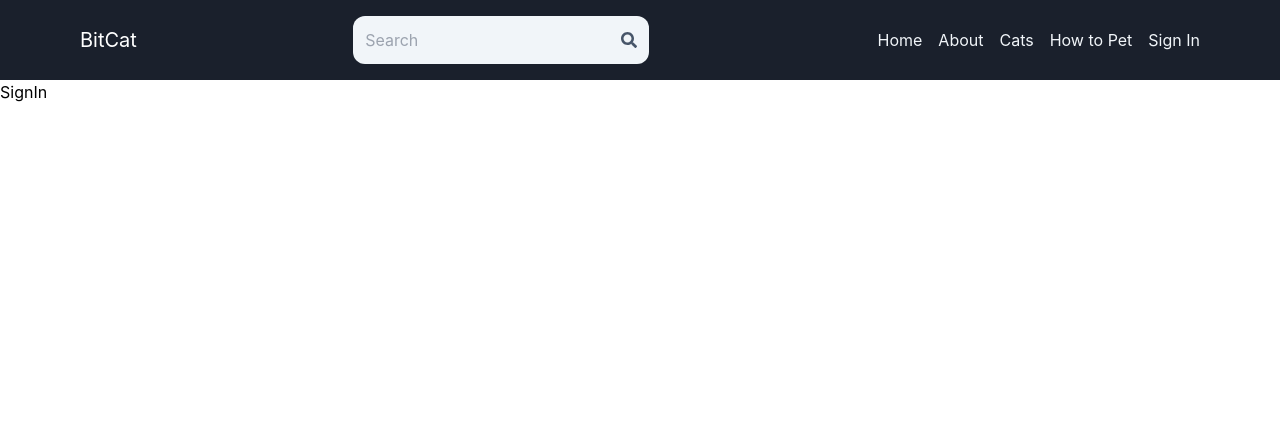
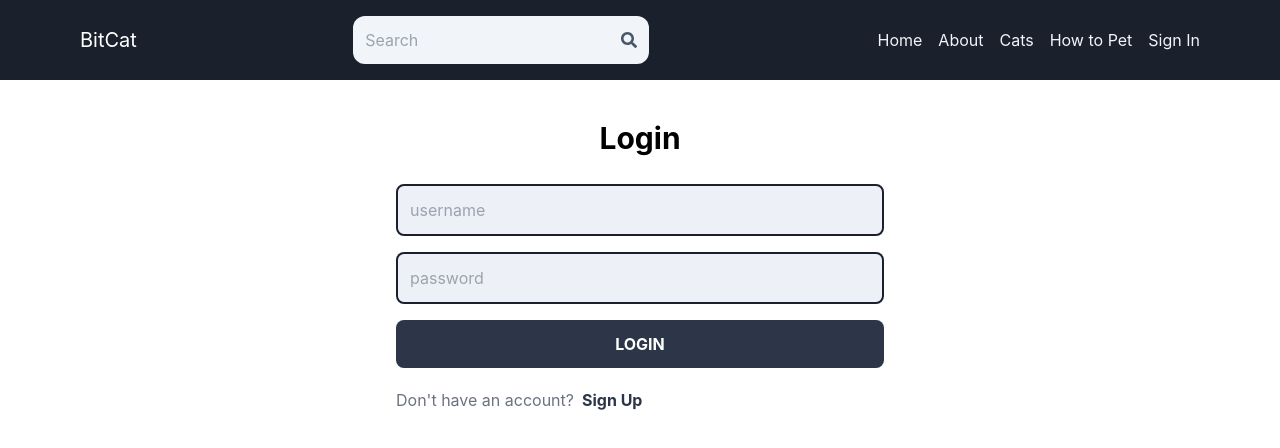
Before and after one commit to HelloArtty/BitCatWeb, a React (Vite) app in the folder FrontEnd/: page /signin in a window 1280 px wide. Shown: the top 448 px of the page. Built offline with nearby package versions, Linux system fonts and the light colour scheme.

Commit message:
complete sign in page

```diff
--- a/FrontEnd/src/pages/SignIn.jsx
+++ b/FrontEnd/src/pages/SignIn.jsx
@@ -1,7 +1,76 @@
-import React from 'react'
+import React, { useState } from 'react';
+import { Link, useNavigate } from 'react-router-dom';
 
 export default function SignIn() {
+  const [formData, setFormData] = useState({});
+  const [error, setError] = useState(null);
+  const [loading, setLoading] = useState(false);
+  const navigate = useNavigate();
+  const handleChange = (e) => {
+    setFormData({
+      ...formData,
+      [e.target.id]: e.target.value,
+    });
+  };
+  const handleSubmit = async (e) => {
+    e.preventDefault();
+    try {
+      setLoading(true);
+      const res = await fetch('backend/auth/signin',
+        {
+          method: 'POST',
+          headers: {
+            'Content-Type': 'application/json',
+          },
+          body: JSON.stringify(formData),
+        });
+      const data = await res.json();
+      console.log(data);
+      if (data.success === false) {
+        setLoading(false);
+        setError(data.message);
+        return;
+      }
+      setLoading(false);
+      setError(null);
+      navigate('/');
+    } catch (error) {
+      setLoading(false);
+      setError(error.message);
+    }
+  };
+
   return (
-    <div>SignIn</div>
+    <div className='p-3 max-w-lg mx-auto'>
+      <h1 className='text-3xl text-center font-inter font-bold my-7'>
+        Login
+      </h1>
+      <form onSubmit={handleSubmit} className='flex flex-col gap-4 '>
+        <input
+          type="text"
+          placeholder="username"
+          className='border-2 border-blue-1000 p-3 rounded-lg bg-slate-1000'
+          id="username" onChange={handleChange} />
+
+        <input
+          type="password"
+          placeholder="password"
+          className='border-2 border-blue-1000 p-3 rounded-lg bg-slate-1000'
+          id="password" onChange={handleChange} />
+
+        <button disabled={loading} className='font-bold bg-blue-1001 text- text-white p-3 rounded-lg uppercase hover:opacity-95 disabled:opacity-80'>
+          {loading ? 'Loading...' : 'Login'}
+        </button>
+      </form>
+      <div className='flex gap-2 mt-5'>
+        <p className='text-gray-500'>Don't have an account?</p>
+        <Link to={"/signup"} >
+          <span className='text-blue-1001 font-bold'>
+            Sign Up
+          </span>
+        </Link>
+      </div>
+      {error && <p className='text-red-500 text-center mt-5'>{error}</p>}
+    </div>
   )
 }
--- a/FrontEnd/src/pages/SignUp.jsx
+++ b/FrontEnd/src/pages/SignUp.jsx
@@ -14,7 +14,7 @@
   };
   const handleSubmit = async (e) => {
     e.preventDefault();
-        try{
+    try {
       setLoading(true);
       const res = await fetch('backend/auth/signup',
         {
@@ -24,9 +24,11 @@
           },
           body: JSON.stringify(formData),
         });
+
       const data = await res.json();
       console.log(data);
-          if (data.success) {
+
+      if (data.success === false) {
         setLoading(false);
         setError(data.message);
         return;
@@ -40,33 +42,38 @@
     }
   };
 
-
-
   return (
     <div className='p-3 max-w-lg mx-auto'>
       <h1 className='text-3xl text-center font-inter font-bold my-7'>
         SignUp
       </h1>
       <form onSubmit={handleSubmit} className='flex flex-col gap-4 '>
-        <input type="text" placeholder = "username"
+        <input
+          type="text"
+          placeholder="username"
           className='border-2 border-blue-1000 p-3 rounded-lg bg-slate-1000'
-        id="username" onChange={handleChange}/>
+          id="username" onChange={handleChange} />
 
-        <input type="text" placeholder = "email"
+        <input
+          type="text"
+          placeholder="email"
           className='border-2 border-blue-1000 p-3 rounded-lg bg-slate-1000'
-        id="email" onChange={handleChange}/>
+          id="email" onChange={handleChange} />
 
-        <input type="password" placeholder = "password"
+        <input
+          type="password"
+          placeholder="password"
           className='border-2 border-blue-1000 p-3 rounded-lg bg-slate-1000'
-        id="password" onChange={handleChange}/>
+          id="password" onChange={handleChange} />
 
-        <button disabled={loading} className='font-bold bg-blue-1001 text- text-white p-3 rounded-lg uppercase hover:opacity-95 disabled:opacity-80'>
+        <button disabled={loading}
+        className='font-bold bg-blue-1001 text- text-white p-3 rounded-lg uppercase hover:opacity-95 disabled:opacity-80'>
           {loading ? 'Loading...' : 'Sign Up'}
         </button>
       </form>
       <div className='flex gap-2 mt-5'>
         <p className='text-gray-500'>Have an account?</p>
-          <Link to= {"/signin"} >
+        <Link to={"/signin"} >
           <span className='text-blue-1001 font-bold'>
             Sign In
           </span>
```
Also changed, not shown: 1 other file (tests, documents, lock files or other folders). Lines whose indentation alone changed are shown as unchanged.
